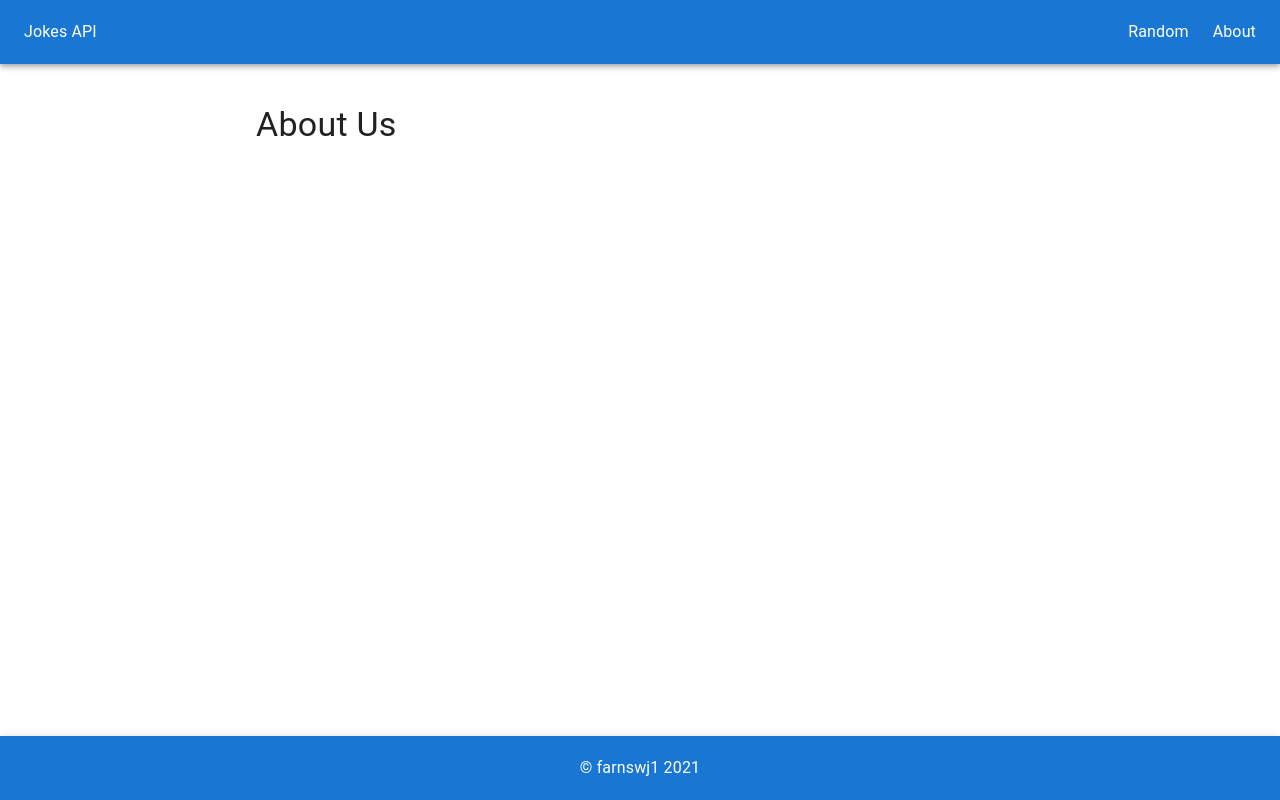
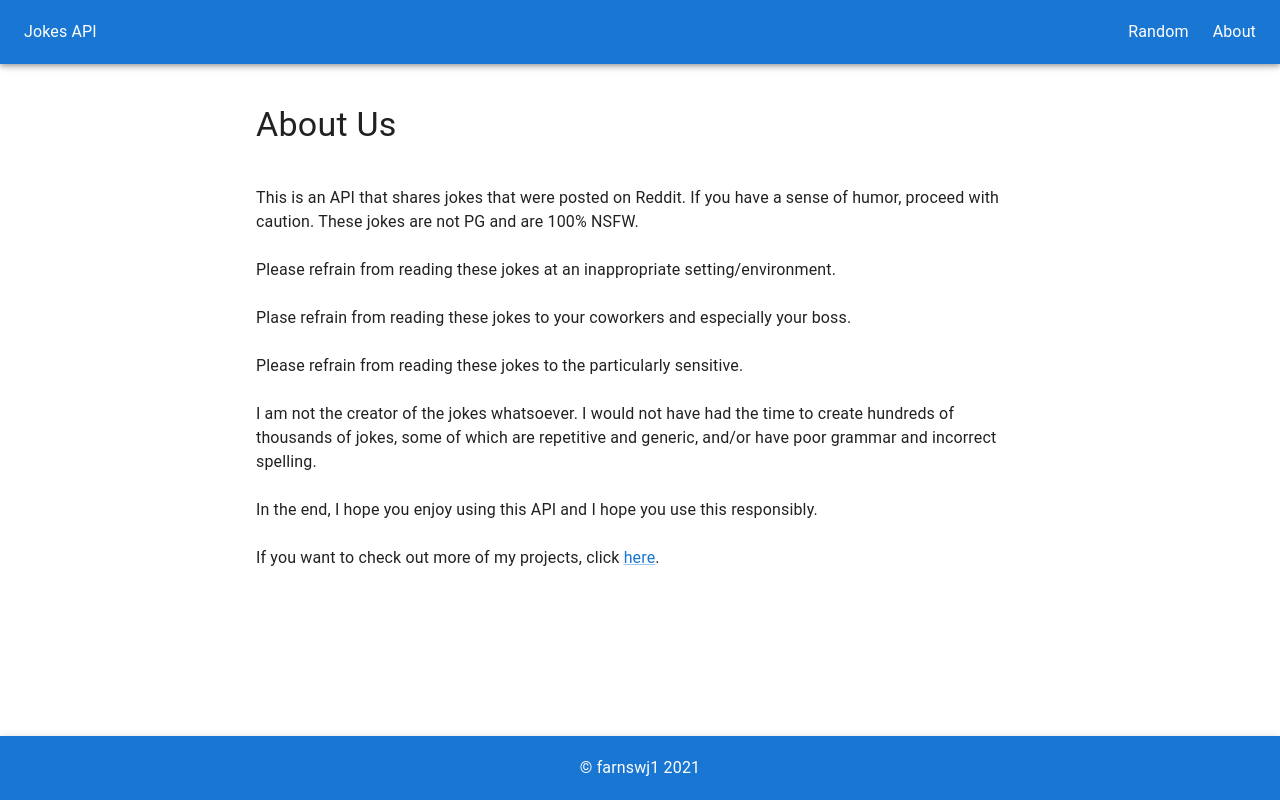
Before and after one commit to farnswj1/JokesAPI, a React (Create React App) app in the folder frontend/: page /about in a window 1280 px wide. Built offline with nearby package versions, Linux system fonts and the light colour scheme.

Commit message:
added some text to about page

```diff
--- a/frontend/src/components/about/About.jsx
+++ b/frontend/src/components/about/About.jsx
@@ -1,5 +1,5 @@
 import React from 'react';
-import { Grid, Typography } from '@mui/material';
+import { Grid, Typography, Link } from '@mui/material';
 
 export default class About extends React.Component {
   render() {
@@ -7,6 +7,31 @@ export default class About extends React.Component {
       <Grid container justifyContent="center">
         <Grid item xs={12} sm={10} md={8}>
           <Typography variant="h4" sx={{ mb: 5 }}>About Us</Typography>
+          <Typography sx={{ mb: 3 }}>
+            This is an API that shares jokes that were posted on Reddit. If you have a
+            sense of humor, proceed with caution. These jokes are not PG and are 100% NSFW.
+          </Typography>
+          <Typography sx={{ mb: 3 }}>
+            Please refrain from reading these jokes at an inappropriate setting/environment.
+          </Typography>
+          <Typography sx={{ mb: 3 }}>
+            Plase refrain from reading these jokes to your coworkers and especially your boss.
+          </Typography>
+          <Typography sx={{ mb: 3 }}>
+            Please refrain from reading these jokes to the particularly sensitive.
+          </Typography>
+          <Typography sx={{ mb: 3 }}>
+            I am not the creator of the jokes whatsoever. I would not have had the time to
+            create hundreds of thousands of jokes, some of which are repetitive and generic,
+            and/or have poor grammar and incorrect spelling.
+          </Typography>
+          <Typography sx={{ mb: 3 }}>
+            In the end, I hope you enjoy using this API and I hope you use this responsibly.
+          </Typography>
+          <Typography>
+            If you want to check out more of my projects,
+            click <Link href="https://github.com/farnswj1">here</Link>.
+          </Typography>
         </Grid>
       </Grid>
     );
```
